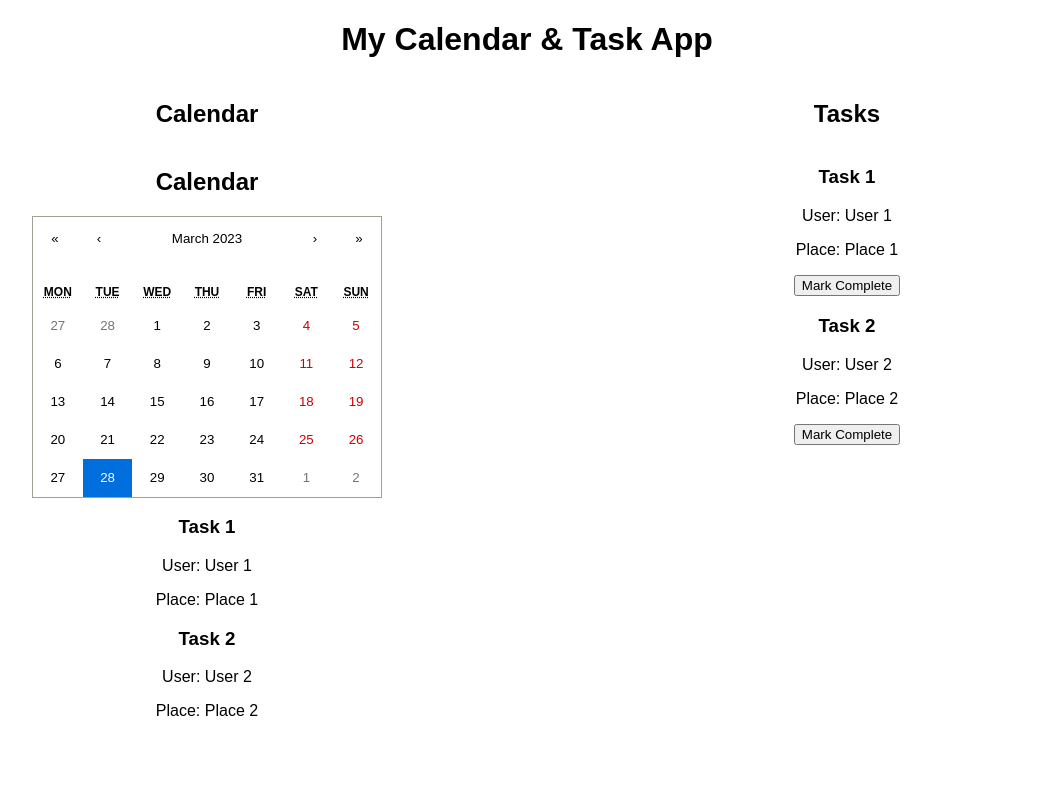
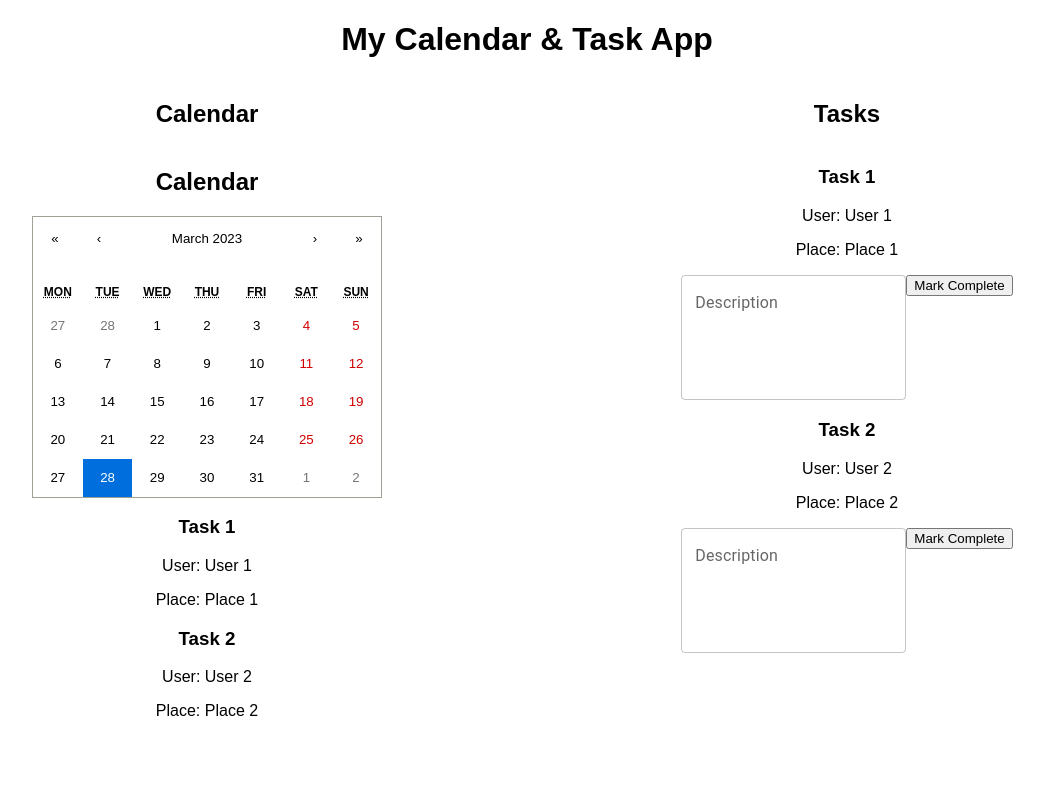
Before and after one commit to Digi-Dojo/MFront-TasksAndCalendars, a React (Create React App) app: page / in a window 1280 px wide. Shown: the top 800 px of the page, without its empty margins (113-1157 px from the left). Built offline with nearby package versions, Linux system fonts and the light colour scheme.

Commit message:
added description input text from material-ui

```diff
--- a/package.json
+++ b/package.json
@@ -5,6 +5,7 @@
   "dependencies": {
     "@emotion/react": "^11.10.6",
     "@emotion/styled": "^11.10.6",
+    "@mui/material": "^5.11.16",
     "@mui/system": "^5.11.16",
     "@testing-library/jest-dom": "^5.16.5",
     "@testing-library/react": "^13.4.0",
--- a/src/fragments/TaskFragment.jsx
+++ b/src/fragments/TaskFragment.jsx
@@ -1,17 +1,29 @@
 import React, { useState } from 'react';
+import { TextField } from '@mui/material';
 
 export const TaskFragment = ({ task }) => {
   const [completed, setCompleted] = useState(false);
-
+  const [description, setDescription] = useState(task.description);
   const toggleCompleted = () => {
     setCompleted(!completed);
   };
+
+    const handleDescriptionChange = (event) => {
+        setDescription(event.target.value);
+    };
 
   return (
     <div key={task.id} className="task-item">
       <h3>{task.title}</h3>
       <p>User: {task.user}</p>
       <p>Place: {task.place}</p>
+        <TextField
+            label="Description"
+            value={description}
+            onChange={handleDescriptionChange}
+            multiline
+            rows={4}
+        />
       <button onClick={toggleCompleted}>
         {completed ? 'Mark Incomplete' : 'Mark Complete'}
       </button>
```
Also changed, not shown: 1 other file (tests, documents, lock files or other folders).
